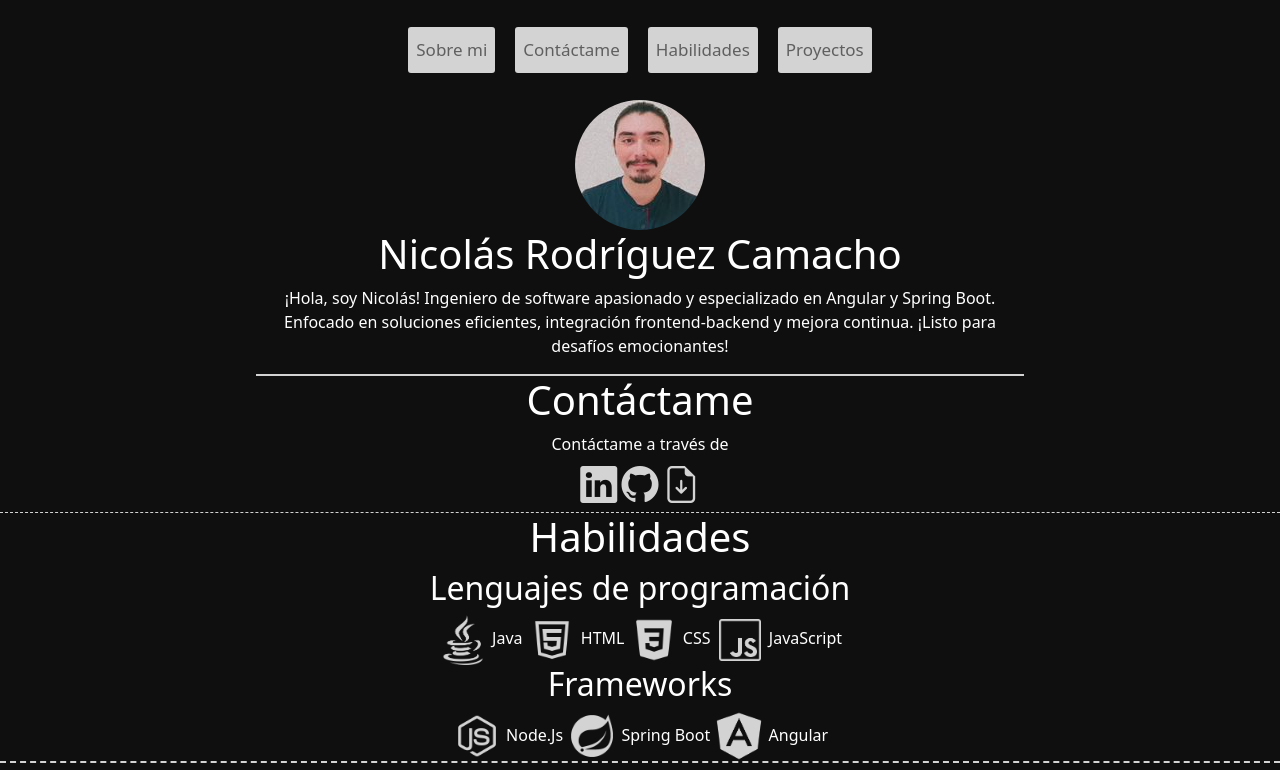
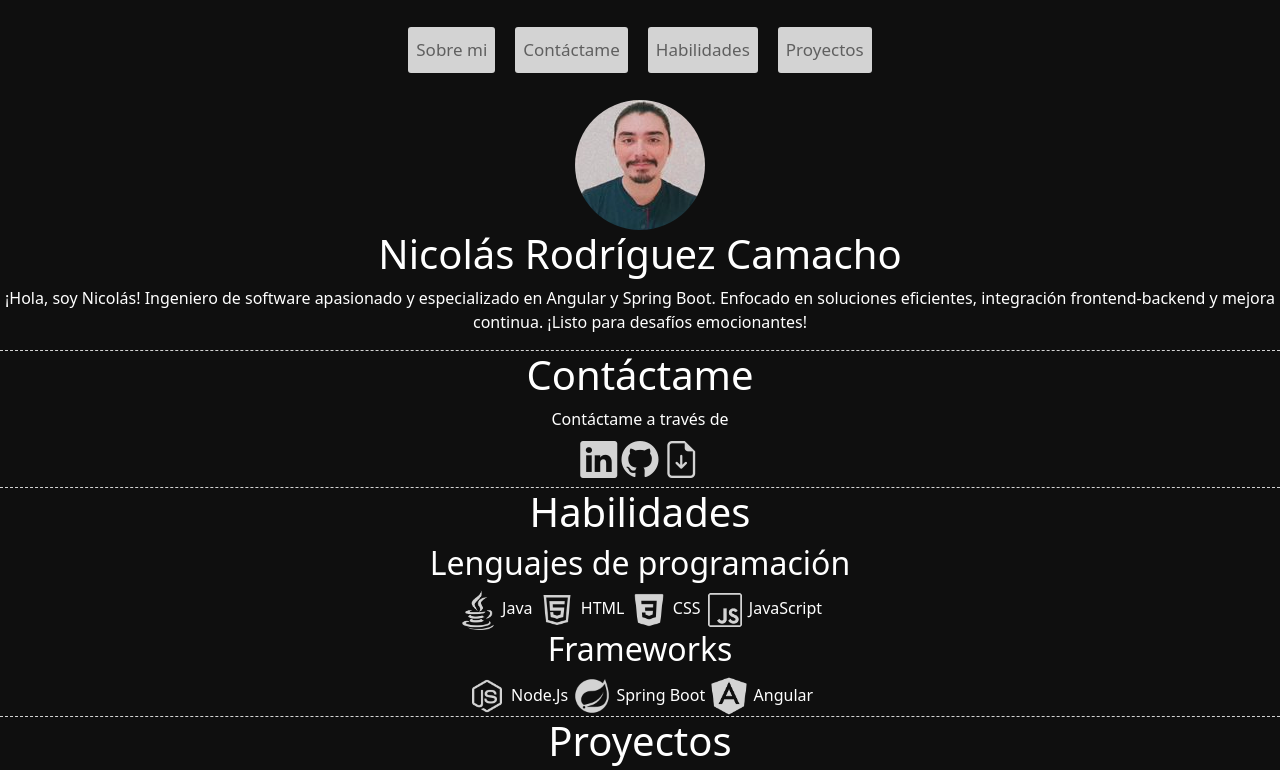
Before and after one commit to Nirc22/Portafolio, a plain HTML site: page index.html in a window 1280 px wide. Shown: the top 770 px of the page. Drawn offline with nearby package versions, Linux system fonts and the light colour scheme.

Commit message:
Correcion de parrafo

```diff
--- a/index.html
+++ b/index.html
@@ -39,13 +39,15 @@
   <div id="info">
     <img id="nico" src="img/Nicolas.jpeg" alt="">
     <h1>Nicolás Rodríguez Camacho</h1>
-    <p>¡Hola, soy Nicolás! Ingeniero de software apasionado y especializado en Angular y Spring Boot. Enfocado en
-      soluciones eficientes, integración frontend-backend y mejora continua. ¡Listo para desafíos emocionantes!
-    </p>
+    <div id="parrafo">
+      <p>¡Hola, soy Nicolás! Ingeniero de software apasionado y especializado en Angular y Spring Boot. Enfocado en
+        soluciones eficientes, integración frontend-backend y mejora continua. ¡Listo para desafíos emocionantes!
+      </p>
+    </div>
   </div>
   <div id="contacto">
     <h1>Contáctame</h1>
-    <a>Contáctame a través de</a><br>
+    <span>Contáctame a través de</span><br>
     <a id="contact" class="bi bi-linkedin" href="https://www.linkedin.com/in/nicolas-rodriguez-camacho/"
       target="_blank"></a>
     <a id="contact" class="bi bi-github" href="https://github.com/Nirc22?tab=repositories" target="_blank"></a>
--- a/style.css
+++ b/style.css
@@ -1,7 +1,7 @@
 #iconos{
     /* filter: invert(98%) sepia(0%) saturate(2928%) hue-rotate(229deg) brightness(110%) contrast(65%); */
-    width: 50px;
-    height: 50px;
+    width: 40px;
+    height: 40px;
     /* z-index: -100; */
 }
 
@@ -64,16 +64,31 @@ button{
 
 #info{
     padding-top: 100px;
-    margin-left: 20%;
-    margin-right: 20%;
-    border-bottom: #D3D3D3 2px solid;
+    /* margin-left: 20%;
+    margin-right: 20%; */
+    border-bottom: #D3D3D3 1px dashed;
+}
+
+#parrafo{
+    /* background-color: red; */
+    display: flex;
+    justify-content: center;
+    /* width: 50%; */
+    /* margin: 0 auto; */
+}
+
+p{
+    color: white;
+    /* margin-left: 100px; */
+    /* width: 60%; */
+    /* text-align: center; */
 }
 
 #habilidades{
     /* margin-left: 20%;
     margin-right: 20%; */
     /* border-style: dashed; */
-    border-bottom: #D3D3D3 2px dashed;
+    border-bottom: #D3D3D3 1px dashed;
 }
 
 #contacto{
@@ -106,5 +121,5 @@ div{
 .card{
     margin-bottom: 20px;
     background-color: #0F0F0F;
-    z-index: -2;
+    /* z-index: -1; */
 }
```
